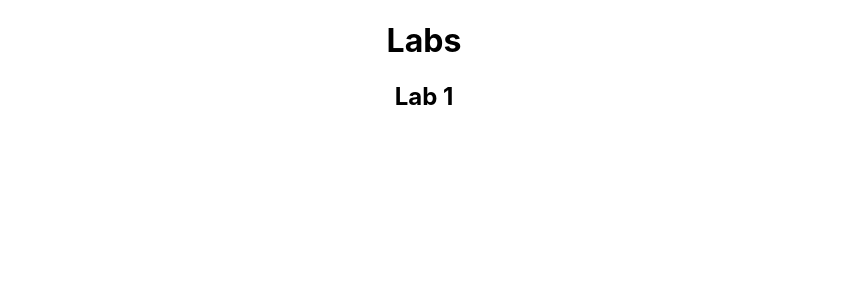
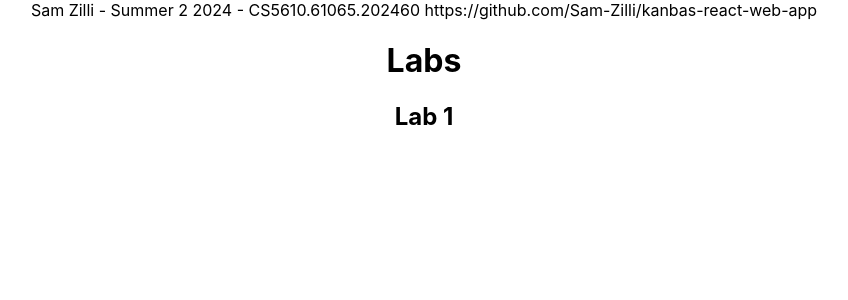
Before and after one commit to Sam-Zilli/kanbas-react-web-app, a React (Create React App) app: page / in a window 1280 px wide. Shown: the top 300 px of the page, without its empty margins (216-1064 px from the left). Built offline with nearby package versions, Linux system fonts and the light colour scheme.

Commit message:
added name, github link, section

```diff
--- a/src/App.tsx
+++ b/src/App.tsx
@@ -6,6 +6,8 @@ function App() {
   return (
     <div className="App">
       <div>
+        Sam Zilli - Summer 2 2024 - CS5610.61065.202460
+        https://github.com/Sam-Zilli/kanbas-react-web-app
         <Labs />
       </div>
 
```
